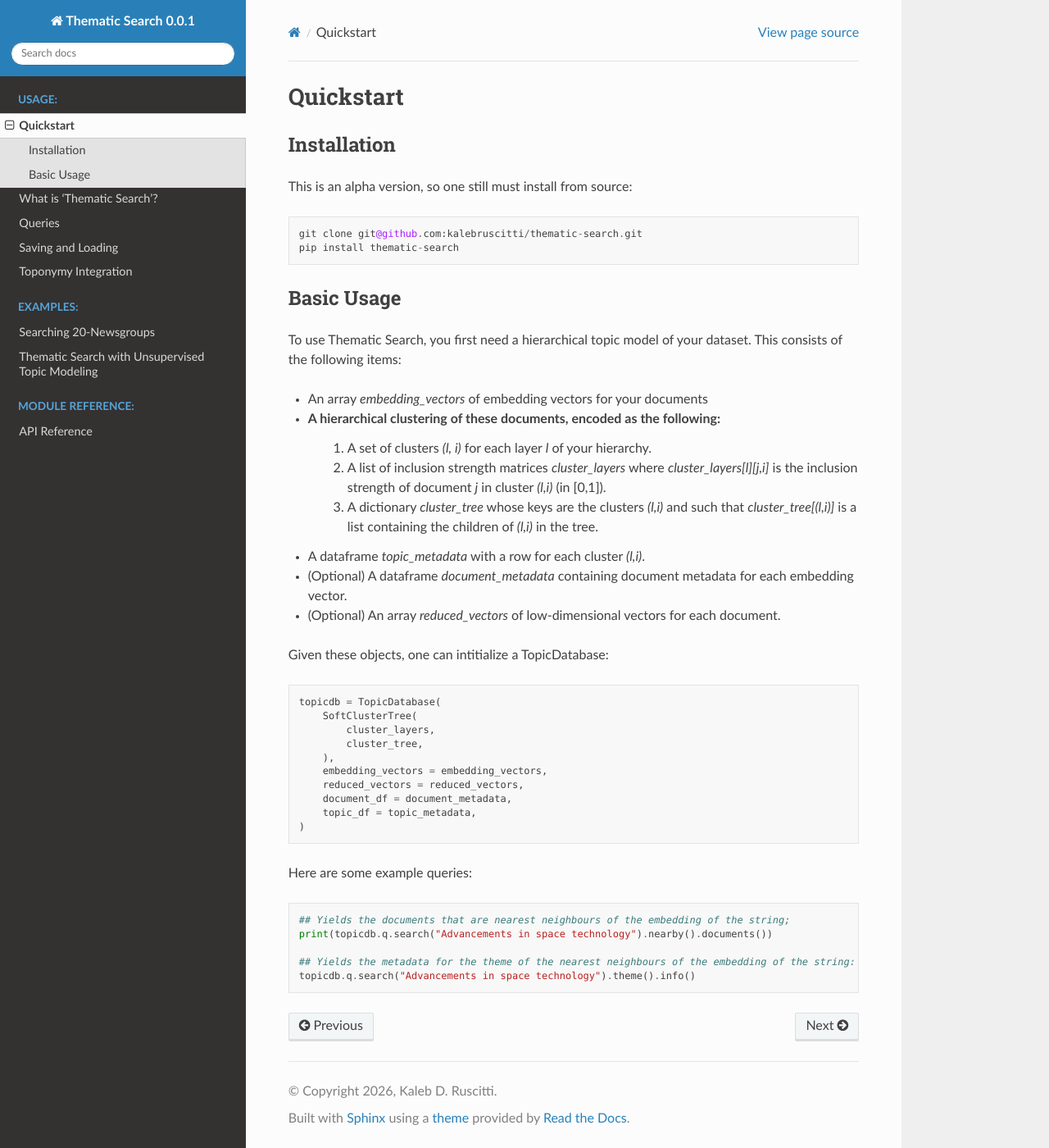
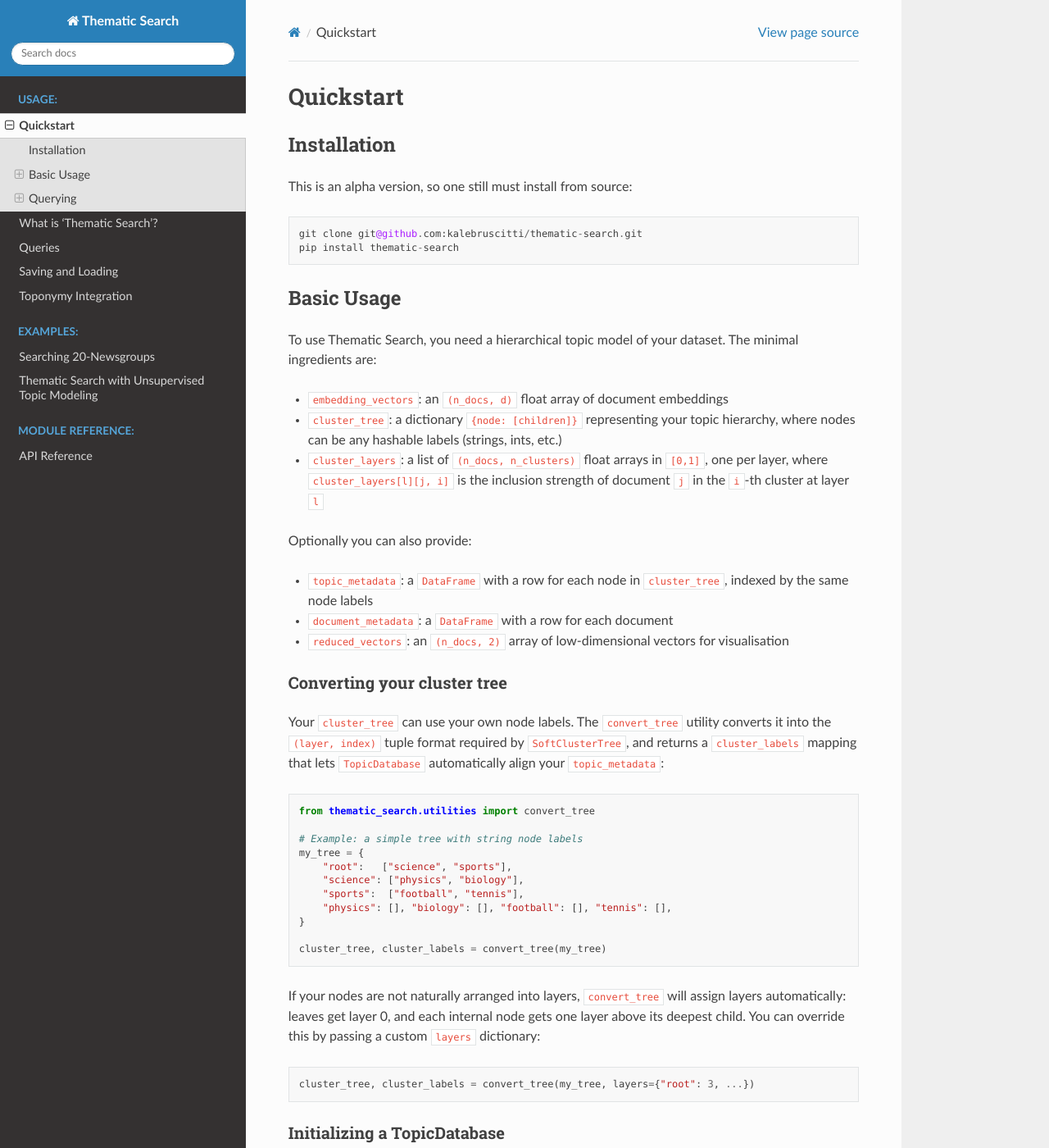
Before and after one commit to kalebruscitti/thematic-search, a Sphinx documentation site: the page built from docs/source/quickstart.rst, in a window 1280 px wide and 1400 px high. Shown: the whole window at 82% size. Built offline with Sphinx 7.4.7 and the Read the Docs theme 3.1.0, drawn with Linux system fonts in a browser that asks for light colours; some of the changed text lies outside the part shown.

Commit message:
updated docs wrt last commit

```diff
--- a/docs/source/conf.py
+++ b/docs/source/conf.py
@@ -10,7 +10,7 @@
 copyright = '2026, Kaleb D. Ruscitti'
 author = 'Kaleb D. Ruscitti'
 release = '0.0.1'
-project = f'Thematic Search {release}'
+project = f'Thematic Search'
 
 # -- General configuration ---------------------------------------------------
 # https://www.sphinx-doc.org/en/master/usage/configuration.html#general-configuration
--- a/docs/source/quickstart.rst
+++ b/docs/source/quickstart.rst
@@ -12,34 +12,102 @@
 Basic Usage
 -----------
 
-To use Thematic Search, you first need a hierarchical topic model of your dataset. This consists of the following items:
+To use Thematic Search, you need a hierarchical topic model of your dataset. The
+minimal ingredients are:
 
-- An array `embedding_vectors` of embedding vectors for your documents
-- A hierarchical clustering of these documents, encoded as the following:
-    1. A set of clusters `(l, i)` for each layer `l` of your hierarchy.
-    2. A list of inclusion strength matrices `cluster_layers` where `cluster_layers[l][j,i]` is the inclusion strength of document `j` in cluster `(l,i)` (in [0,1]).
-    3. A dictionary `cluster_tree` whose keys are the clusters `(l,i)` and such that `cluster_tree[(l,i)]` is a list containing the children of `(l,i)` in the tree.
-- A dataframe `topic_metadata` with a row for each cluster `(l,i)`.
-- (Optional) A dataframe `document_metadata` containing document metadata for each embedding vector.
-- (Optional) An array `reduced_vectors` of low-dimensional vectors for each document.
+- ``embedding_vectors``: an ``(n_docs, d)`` float array of document embeddings
+- ``cluster_tree``: a dictionary ``{node: [children]}`` representing your topic
+  hierarchy, where nodes can be any hashable labels (strings, ints, etc.)
+- ``cluster_layers``: a list of ``(n_docs, n_clusters)`` float arrays in ``[0,1]``,
+  one per layer, where ``cluster_layers[l][j, i]`` is the inclusion strength of
+  document ``j`` in the ``i``-th cluster at layer ``l``
 
-Given these objects, one can intitialize a TopicDatabase: ::
+Optionally you can also provide:
+
+- ``topic_metadata``: a ``DataFrame`` with a row for each node in ``cluster_tree``,
+  indexed by the same node labels
+- ``document_metadata``: a ``DataFrame`` with a row for each document
+- ``reduced_vectors``: an ``(n_docs, 2)`` array of low-dimensional vectors for
+  visualisation
+
+Converting your cluster tree
+~~~~~~~~~~~~~~~~~~~~~~~~~~~~
+
+Your ``cluster_tree`` can use your own node labels. The
+``convert_tree`` utility converts it into the ``(layer, index)`` tuple format
+required by ``SoftClusterTree``, and returns a ``cluster_labels`` mapping that
+lets ``TopicDatabase`` automatically align your ``topic_metadata``::
+
+    from thematic_search.utilities import convert_tree
+
+    # Example: a simple tree with string node labels
+    my_tree = {
+        "root":   ["science", "sports"],
+        "science": ["physics", "biology"],
+        "sports":  ["football", "tennis"],
+        "physics": [], "biology": [], "football": [], "tennis": [],
+    }
+
+    cluster_tree, cluster_labels = convert_tree(my_tree)
+
+If your nodes are not naturally arranged into layers, ``convert_tree`` will
+assign layers automatically: leaves get layer 0, and each internal node gets
+one layer above its deepest child. You can override this by passing a custom
+``layers`` dictionary::
+
+    cluster_tree, cluster_labels = convert_tree(my_tree, layers={"root": 3, ...})
+
+Initializing a TopicDatabase
+~~~~~~~~~~~~~~~~~~~~~~~~~~~~~
+
+Pass ``cluster_labels`` to ``TopicDatabase`` alongside your metadata. If you
+provide a ``topic_metadata`` DataFrame indexed by your original node labels,
+it will be re-indexed automatically::
+
+    from thematic_search import TopicDatabase, SoftClusterTree
 
     topicdb = TopicDatabase(
-        SoftClusterTree(
-            cluster_layers,
-            cluster_tree,
-        ),
-        embedding_vectors = embedding_vectors,
-        reduced_vectors = reduced_vectors,
-        document_df = document_metadata,
-        topic_df = topic_metadata,
+        SoftClusterTree(cluster_layers, cluster_tree),
+        embedding_vectors=embedding_vectors,
+        reduced_vectors=reduced_vectors,          # optional
+        document_df=document_metadata,            # optional
+        topic_df=topic_metadata,                  # indexed by your node labels
+        cluster_labels=cluster_labels,            # from convert_tree
     )
 
-Here are some example queries: ::
+Querying
+--------
 
-    ## Yields the documents that are nearest neighbours of the embedding of the string;
-    print(topicdb.q.search("Advancements in space technology").nearby().documents())
+The query interface is accessed via ``topicdb.q``. Queries are chainable and
+follow the arrows in the database schema: you can start from a text string, a
+set of document indices, or a known topic, and navigate between documents and
+topics using the methods below.
 
-    ## Yields the metadata for the theme of the nearest neighbours of the embedding of the string:
+Semantic search
+~~~~~~~~~~~~~~~
+
+Find the documents nearest to a query string in embedding space::
+
+    topicdb.q.search("Advancements in space technology").documents()
+
+This requires an ``embedding_model`` property to be provided to the TopicDatabase.
+
+Thematic search
+~~~~~~~~~~~~~~~
+
+Find the most specific topic that best covers the nearest neighbours of a
+query string::
+
     topicdb.q.search("Advancements in space technology").theme().info()
+
+Find all documents inside a given topic with at least 75% inclusion strength::
+
+    topicdb.q.topic_name("science").inside(min_strength=0.75).documents()
+
+Chaining queries
+~~~~~~~~~~~~~~~~
+
+Queries can be chained arbitrarily. For example, to find the theme of the
+documents inside the parent of a known topic::
+
+    topicdb.q.topic_name("physics").parents().inside().theme().info()
```
Also changed, not shown: docs/source/api.rst (+5 -6 lines), docs/source/newsgroups.ipynb, 1 other file.
